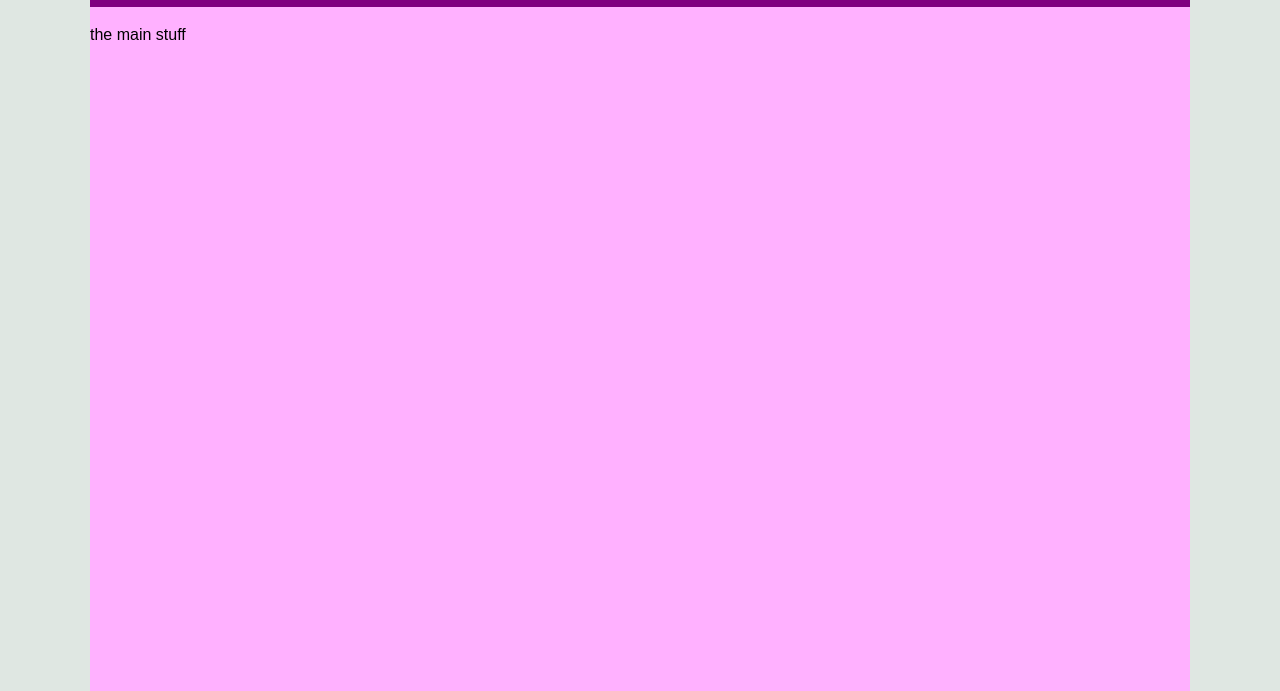
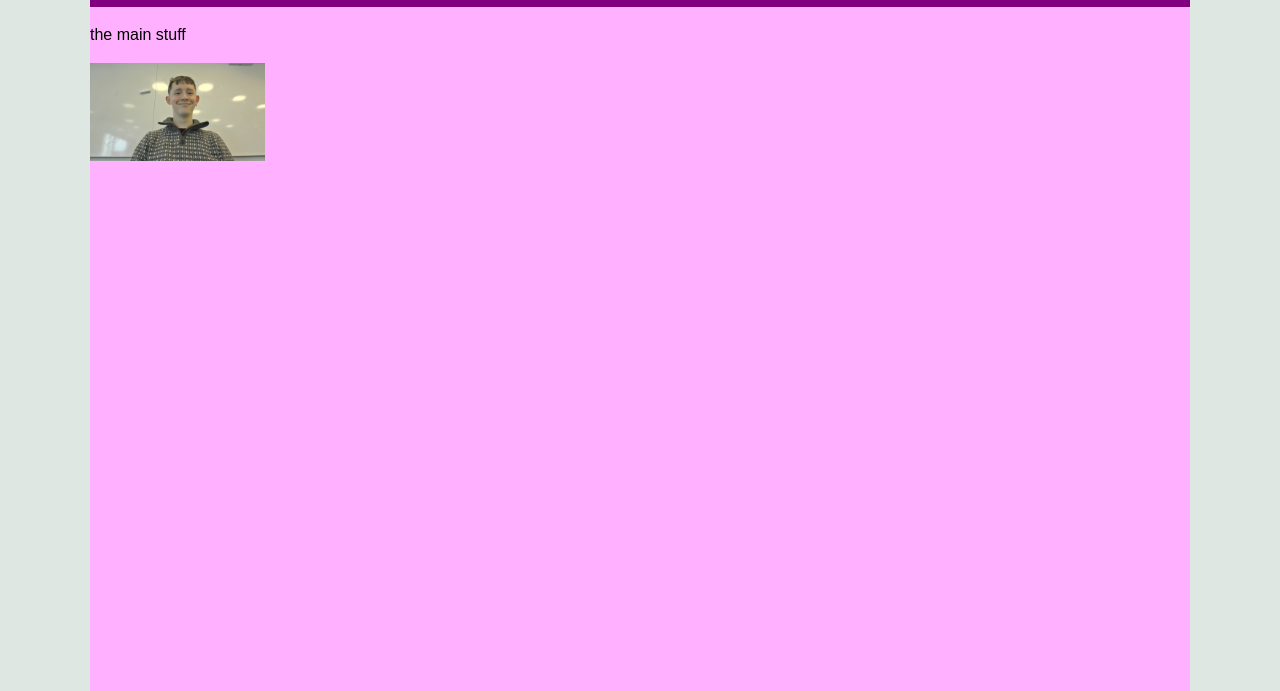
Before and after one commit to Traumente/traumente.github.io, a plain HTML site: page index.html in a window 1280 px wide. Shown: the part 109-800 px from the top of the page. Drawn offline with Linux system fonts and the light colour scheme.

Commit message:
Added image of me

```diff
--- a/index.html
+++ b/index.html
@@ -27,6 +27,7 @@
 
     <main>
         <p>the main stuff</p>
+        <img class="Bildeavmeg" src="bilder/WIN_20261030_09_18_33_Pro.jpg" alt="Bilde av Trstan Larsen Horn" >
     </main>
 
 <footer>
```
Also changed, not shown: bilder/WIN_20261030_09_18_33_Pro.jpg (added), stil.css (line endings or trailing spaces).
